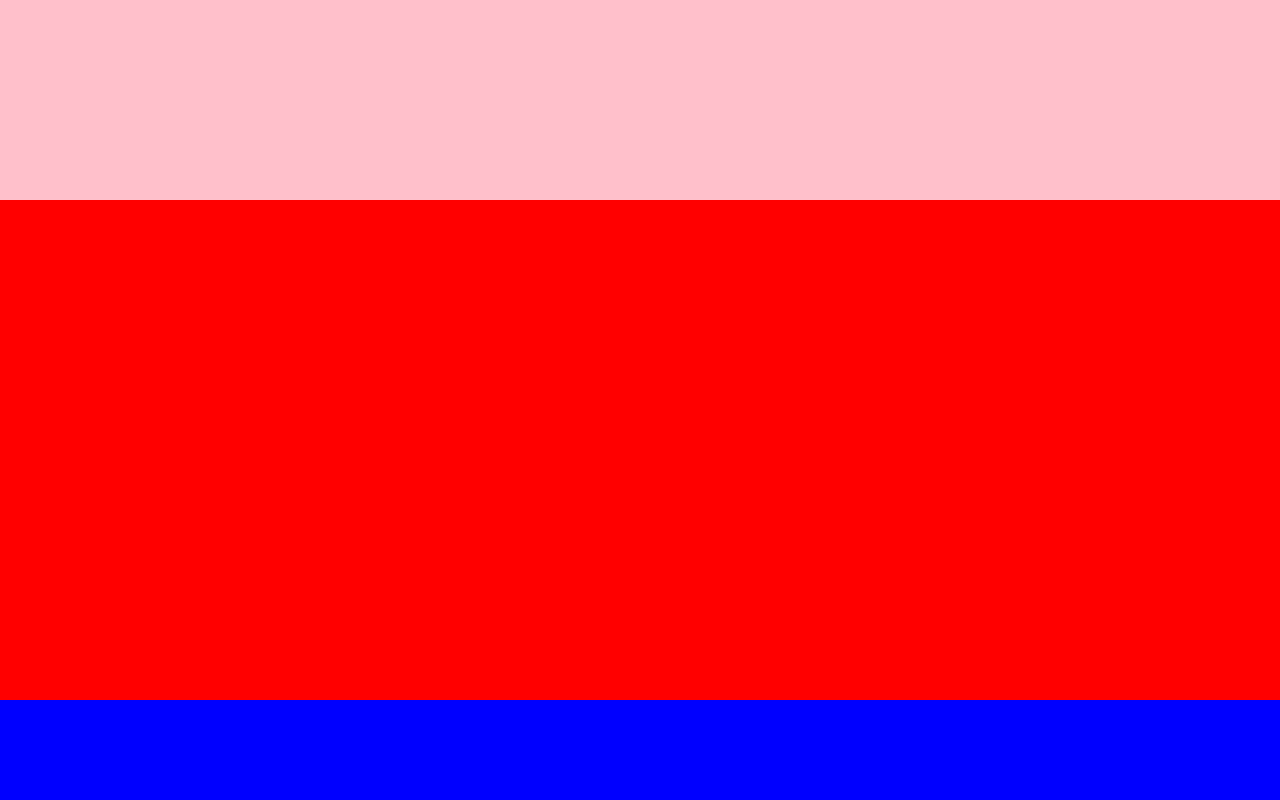
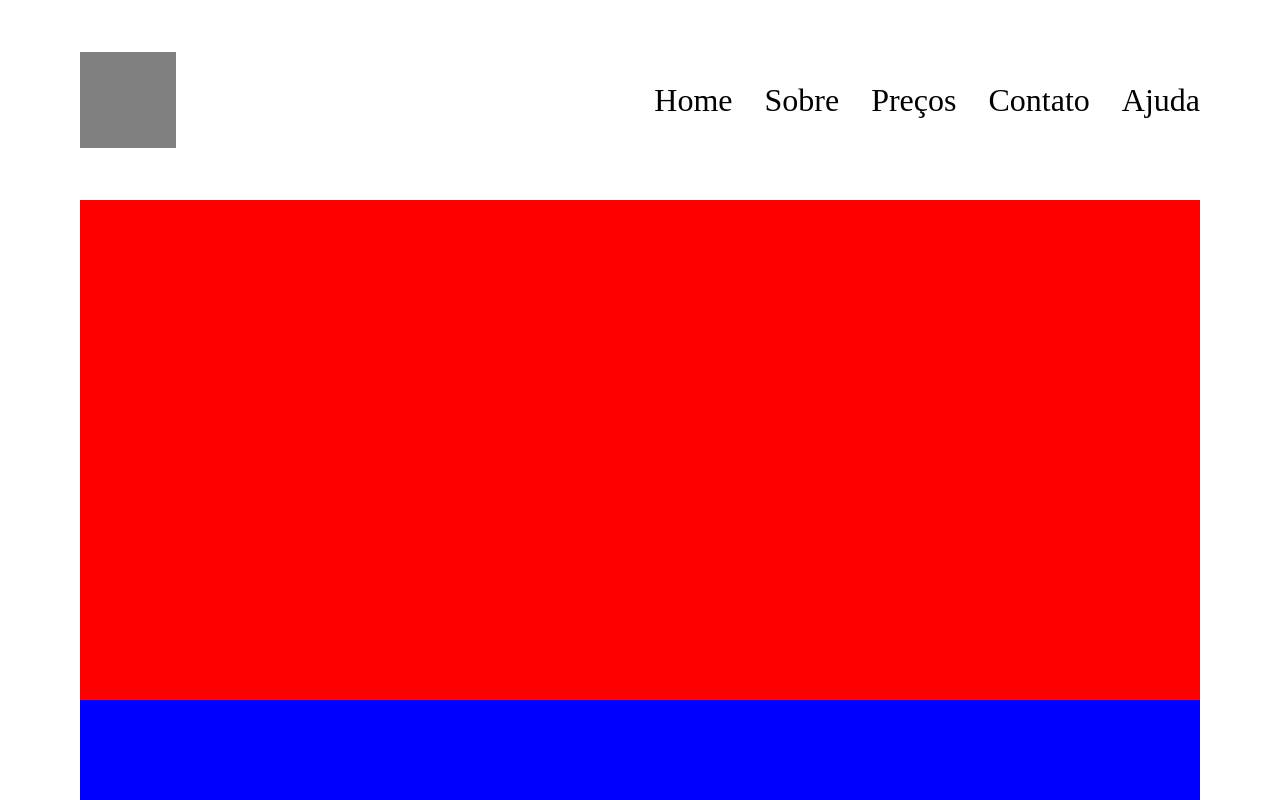
Before and after one commit to thaynafreire/layout-ab, a plain HTML site: page index.html in a window 1280 px wide. Drawn offline with Linux system fonts and the light colour scheme.

Commit message:
header ok

```diff
--- a/index.html
+++ b/index.html
@@ -7,7 +7,18 @@
     <title>layout</title>
 </head>
 <body>
-    <header></header>
+    <header>
+        <div class="logo"></div>
+        <nav class="menu">
+            <ul>
+                <li><a href="#">Home</a></li>
+                <li><a href="#">Sobre</a></li>
+                <li><a href="#">Preços</a></li>
+                <li><a href="#">Contato</a></li>
+                <li><a href="#">Ajuda</a></li>
+            </ul>
+        </nav>
+    </header>
     <main></main>
     <footer></footer>
 </body>
--- a/style.css
+++ b/style.css
@@ -11,6 +11,7 @@ a {
     color: inherit;
 }
 
+/* Tira a bolinha das listras */
 ul, ol, li{
     list-style: none;
 }
@@ -19,11 +20,28 @@ ul, ol, li{
 body{
     height: 100vh;
     display: flex;
+    /* Deixar os objetos empilhados */
     flex-direction: column;
+    padding-inline: 80px;
 }
 header{
     height: 200px;
-    background-color: pink
+    display: flex;
+    justify-content: space-between;
+    align-items: center;
+}
+
+.logo{
+    height: 96px;
+    width: 96px;
+    background-color: grey;
+}
+
+.menu ul{
+    display: flex;
+    /* Espaco entre eles*/
+    gap: 32px;
+    font-size: 32px;
 }
 main{
     flex-grow: 1;
```
